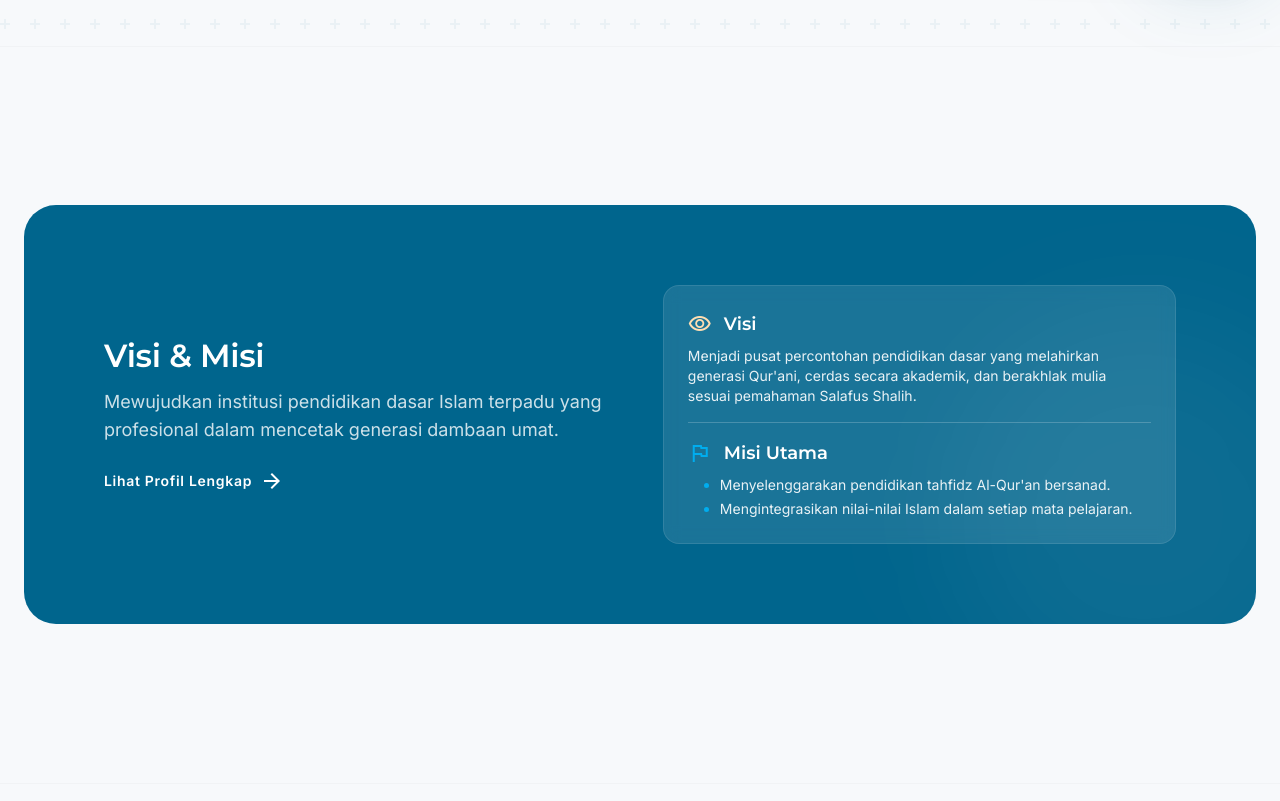
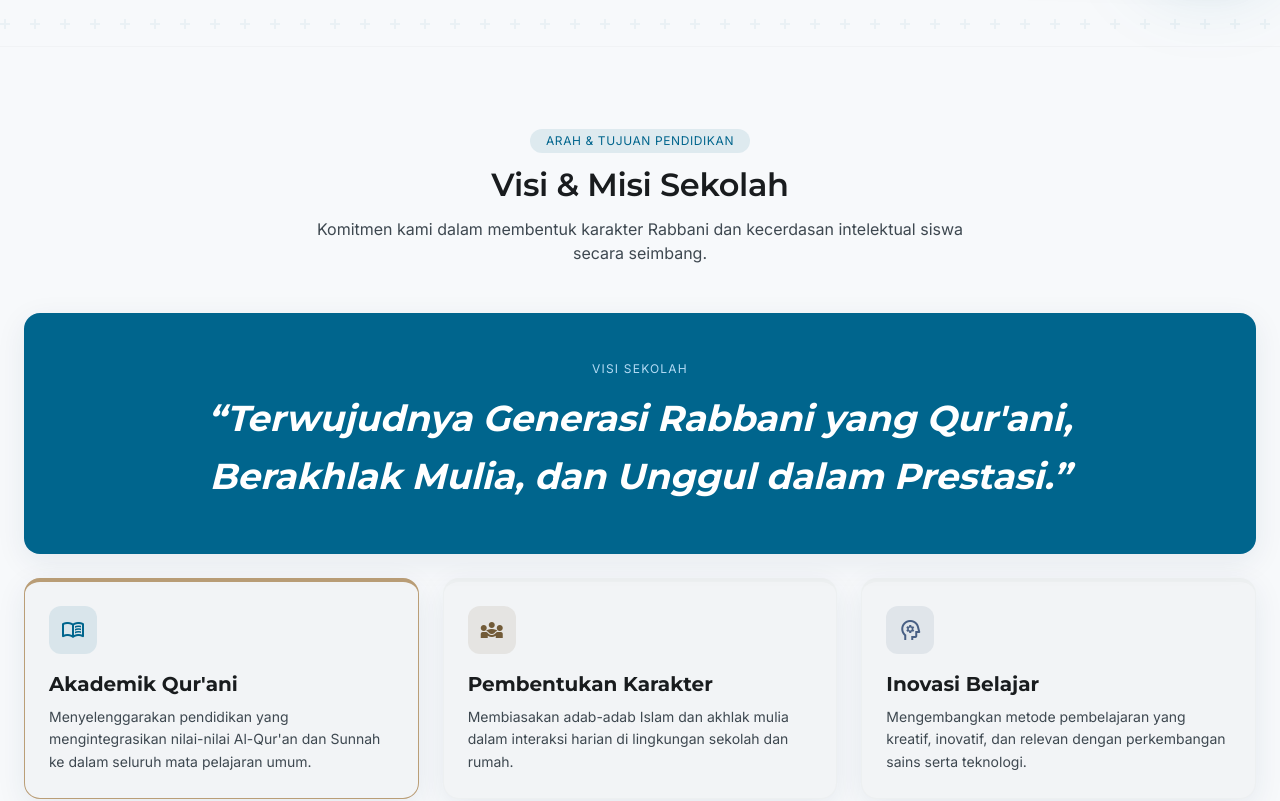
Before and after one commit to hafidzullah-onlearning/sdit-imam-syafii, a Next.js app: page /profil in a window 1280 px wide. Shown: the part 920-1721 px from the top of the page. Built offline with nearby package versions, Linux system fonts and the light colour scheme.

Commit message:
feat: add profile page with school vision and mission bento grid component

```diff
--- a/src/app/profil/page.tsx
+++ b/src/app/profil/page.tsx
@@ -3,7 +3,7 @@ import Navbar from "@/components/Navbar";
 import Footer from "@/components/Footer";
 import Sejarah from "@/components/Sejarah";
 import Keunggulan from "@/components/Keunggulan";
-import VisiMisi from "@/components/VisiMisi";
+import VisiMisiBento from "@/components/VisiMisiBento";
 import StrukturOrganisasi from "@/components/StrukturOrganisasi";
 import Link from "next/link";
 
@@ -38,11 +38,12 @@ export default function ProfilPage() {
         {/* Sejarah Section */}
         <Sejarah />
 
-        {/* Visi Misi Section */}
-        <VisiMisi />
+        {/* Visi Misi Bento Section */}
+        <VisiMisiBento />
 
         {/* Keunggulan & Kurikulum */}
         <Keunggulan />
+
 
         {/* Struktur Organisasi & Pengelola */}
         <StrukturOrganisasi />
--- /dev/null
+++ b/src/components/VisiMisiBento.tsx
@@ -0,0 +1,90 @@
+export default function VisiMisiBento() {
+  return (
+    <section className="py-xl bg-surface border-b border-surface-variant/30">
+      <div className="px-gutter max-w-container-max mx-auto">
+        {/* Section Header */}
+        <div className="text-center max-w-2xl mx-auto mb-lg">
+          <div className="inline-block px-4 py-1 rounded-full bg-primary/10 text-primary font-label-bold text-xs uppercase tracking-wider mb-3">
+            Arah &amp; Tujuan Pendidikan
+          </div>
+          <h2 className="font-headline-lg text-headline-lg text-on-surface mb-sm">
+            Visi &amp; Misi Sekolah
+          </h2>
+          <p className="font-body-md text-on-surface-variant">
+            Komitmen kami dalam membentuk karakter Rabbani dan kecerdasan intelektual siswa secara seimbang.
+          </p>
+        </div>
+
+        {/* Bento Grid */}
+        <div className="grid grid-cols-1 md:grid-cols-3 gap-md">
+          {/* Main Vision Card (Full Width Span) */}
+          <div className="md:col-span-3 bg-primary p-8 md:p-12 rounded-2xl text-on-primary oceanic-shadow relative overflow-hidden group">
+            {/* Background Decorative Icon */}
+            <div className="absolute -right-8 -top-8 opacity-10 group-hover:scale-110 transition-transform duration-700 pointer-events-none">
+              <span
+                className="material-symbols-outlined text-[240px]"
+                style={{ fontVariationSettings: "'FILL' 1" }}
+              >
+                auto_awesome
+              </span>
+            </div>
+
+            <div className="relative z-10 text-center max-w-4xl mx-auto">
+              <span className="font-label-bold text-xs uppercase tracking-widest text-primary-fixed block mb-3 opacity-90">
+                VISI SEKOLAH
+              </span>
+              <h3 className="font-headline-xl text-2xl md:text-3xl lg:text-4xl italic leading-relaxed text-on-primary font-bold">
+                &ldquo;Terwujudnya Generasi Rabbani yang Qur&apos;ani, Berakhlak Mulia, dan Unggul dalam Prestasi.&rdquo;
+              </h3>
+            </div>
+          </div>
+
+          {/* Mission Card 1 */}
+          <div className="bg-surface-container-low p-6 rounded-2xl oceanic-shadow border-t-4 border-tertiary-container hover:-translate-y-1 transition-transform duration-300 border-x border-b border-surface-variant/30 flex flex-col justify-between">
+            <div>
+              <div className="w-12 h-12 bg-primary/10 text-primary flex items-center justify-center rounded-xl mb-4">
+                <span className="material-symbols-outlined text-[28px]">menu_book</span>
+              </div>
+              <h4 className="font-headline-md text-xl font-bold text-on-surface mb-2">
+                Akademik Qur&apos;ani
+              </h4>
+              <p className="font-body-sm text-sm text-on-surface-variant leading-relaxed">
+                Menyelenggarakan pendidikan yang mengintegrasikan nilai-nilai Al-Qur&apos;an dan Sunnah ke dalam seluruh mata pelajaran umum.
+              </p>
+            </div>
+          </div>
+
+          {/* Mission Card 2 */}
+          <div className="bg-surface-container-low p-6 rounded-2xl oceanic-shadow border-t-4 border-primary-container hover:-translate-y-1 transition-transform duration-300 border-x border-b border-surface-variant/30 flex flex-col justify-between">
+            <div>
+              <div className="w-12 h-12 bg-tertiary/10 text-tertiary flex items-center justify-center rounded-xl mb-4">
+                <span className="material-symbols-outlined text-[28px]">diversity_3</span>
+              </div>
+              <h4 className="font-headline-md text-xl font-bold text-on-surface mb-2">
+                Pembentukan Karakter
+              </h4>
+              <p className="font-body-sm text-sm text-on-surface-variant leading-relaxed">
+                Membiasakan adab-adab Islam dan akhlak mulia dalam interaksi harian di lingkungan sekolah dan rumah.
+              </p>
+            </div>
+          </div>
+
+          {/* Mission Card 3 */}
+          <div className="bg-surface-container-low p-6 rounded-2xl oceanic-shadow border-t-4 border-secondary hover:-translate-y-1 transition-transform duration-300 border-x border-b border-surface-variant/30 flex flex-col justify-between">
+            <div>
+              <div className="w-12 h-12 bg-secondary/10 text-secondary flex items-center justify-center rounded-xl mb-4">
+                <span className="material-symbols-outlined text-[28px]">psychology</span>
+              </div>
+              <h4 className="font-headline-md text-xl font-bold text-on-surface mb-2">
+                Inovasi Belajar
+              </h4>
+              <p className="font-body-sm text-sm text-on-surface-variant leading-relaxed">
+                Mengembangkan metode pembelajaran yang kreatif, inovatif, dan relevan dengan perkembangan sains serta teknologi.
+              </p>
+            </div>
+          </div>
+        </div>
+      </div>
+    </section>
+  );
+}
```
